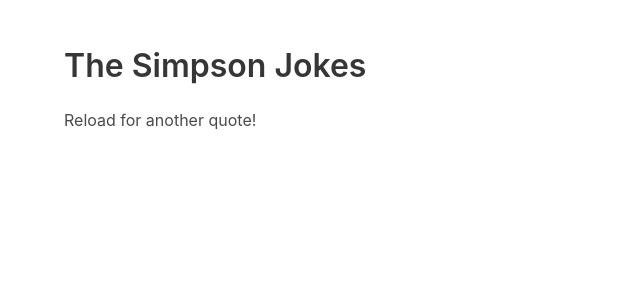
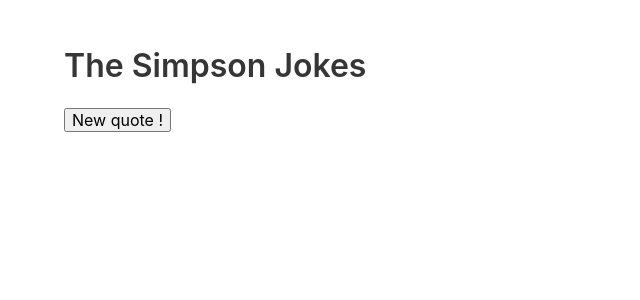
Before and after one commit to Varkoff/ajax-axios-simpson, a PHP site: page / in a window 1280 px wide. Shown: the top 300 px of the page, without its empty margins (0-640 px from the left). Run offline with PHP 8.4, Linux system fonts and the light colour scheme; some libraries are stand-ins or nearby versions.

Commit message:
ajout bouton

```diff
--- a/index.php
+++ b/index.php
@@ -19,10 +19,10 @@
 <section class="section">
     <div class="container">
         <h1 class="title">The Simpson Jokes</h1>
-        <p>Reload for another quote!</p>
 
         <div class="content" id="simpsonQuote">
         </div>
+        <button type="button" value="Recharger !" onclick="fetchSimpsonQuoteJSON();">New quote !</button>
     </div>
 
 </section>
--- a/script.js
+++ b/script.js
@@ -7,16 +7,13 @@ function fetchSimpsonQuoteJSON() {
     axios.get(url)
         .then(function(response) {
             return response.data; // response.data instead of response.json() with fetch
-
         })
         .then(function(quote) {
 
             console.log('data decoded from JSON:', quote);
             console.log(quote[0].character);
-
-
             // Build a block of HTML
-            const quoteHtml = `<p><strong>${quote[0].quote}</strong></p><img src="${quote[0].image}" />`;
+            const quoteHtml = `<p><strong>${quote[0].quote}</strong></p><img src="${quote[0].image}" /><p>- ${quote[0].character}</p>`;
             document.querySelector('#simpsonQuote').innerHTML = quoteHtml;
         });
 }
```
